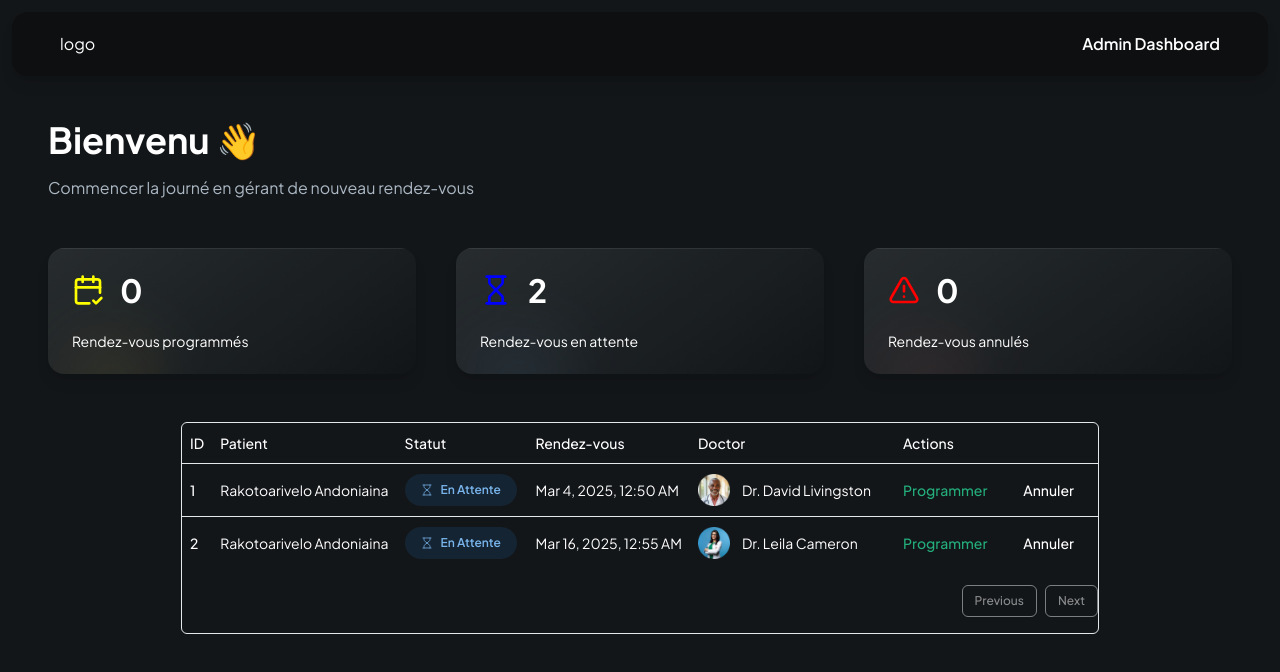
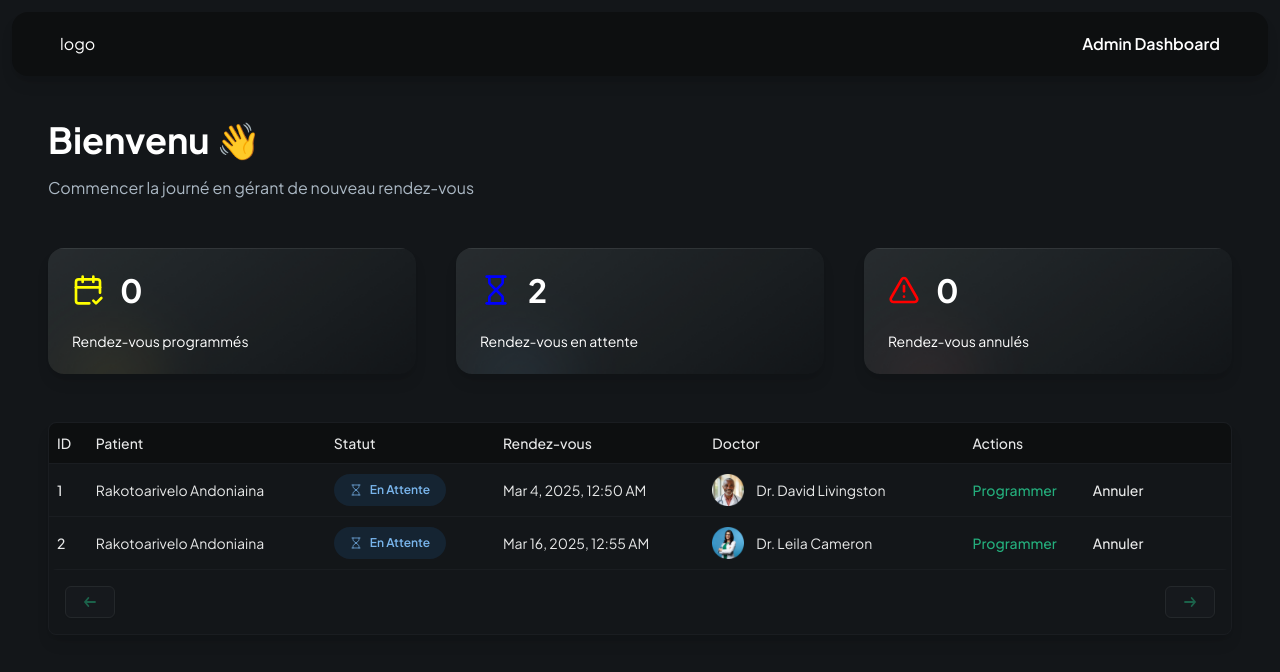
Before and after one commit to RivennSubaru/medical-appointment, a Next.js app: page /admin in a window 1280 px wide. Shown: the top 672 px of the page. Built offline with nearby package versions, Linux system fonts and the light colour scheme.

Commit message:
feat: enhance DataTable component with custom styling and pagination icons

```diff
--- a/components/table/DataTable.tsx
+++ b/components/table/DataTable.tsx
@@ -17,6 +17,7 @@ import {
   TableRow,
 } from "@/components/ui/table"
 import { Button } from "../ui/button"
+import Image from "next/image"
 
 interface DataTableProps<TData, TValue> {
   columns: ColumnDef<TData, TValue>[]
@@ -35,11 +36,11 @@ export function DataTable<TData, TValue>({
   })
 
   return (
-    <div className="rounded-md border">
-      <Table>
-        <TableHeader>
+    <div className="data-table">
+      <Table className="shad-table">
+        <TableHeader className="bg-dark-200">
           {table.getHeaderGroups().map((headerGroup) => (
-            <TableRow key={headerGroup.id}>
+            <TableRow key={headerGroup.id} className="shad-table-row-header">
               {headerGroup.headers.map((header) => {
                 return (
                   <TableHead key={header.id}>
@@ -61,6 +62,7 @@ export function DataTable<TData, TValue>({
               <TableRow
                 key={row.id}
                 data-state={row.getIsSelected() && "selected"}
+                className="shad-table-row"
               >
                 {row.getVisibleCells().map((cell) => (
                   <TableCell key={cell.id}>
@@ -70,7 +72,7 @@ export function DataTable<TData, TValue>({
               </TableRow>
             ))
           ) : (
-            <TableRow>
+            <TableRow className="shad-table-row">
               <TableCell colSpan={columns.length} className="h-24 text-center">
                 No results.
               </TableCell>
@@ -78,22 +80,35 @@ export function DataTable<TData, TValue>({
           )}
         </TableBody>
       </Table>
-      <div className="flex items-center justify-end space-x-2 py-4">
+      <div className="table-actions">
         <Button
           variant="outline"
           size="sm"
           onClick={() => table.previousPage()}
           disabled={!table.getCanPreviousPage()}
+          className="shad-gray-btn"
         >
-          Previous
+          <Image
+            src='/assets/icons/arrow.svg'
+            width={24}
+            height={24}
+            alt="arrow"
+          />
         </Button>
         <Button
           variant="outline"
           size="sm"
           onClick={() => table.nextPage()}
           disabled={!table.getCanNextPage()}
+          className="shad-gray-btn"
         >
-          Next
+          <Image
+            src='/assets/icons/arrow.svg'
+            width={24}
+            height={24}
+            alt="arrow"
+            className="rotate-180"
+          />
         </Button>
       </div>
     </div>
```
Also changed, not shown: public/assets/icons/arrow.svg (added).
